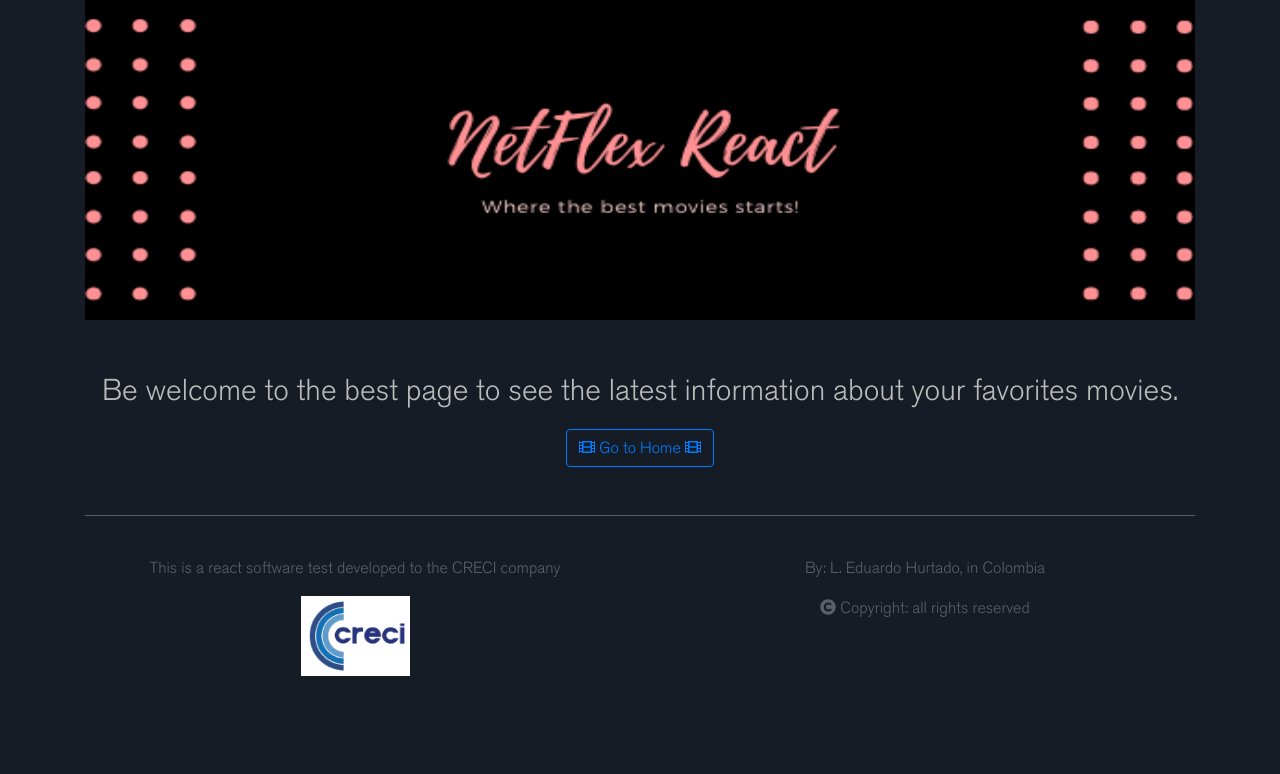
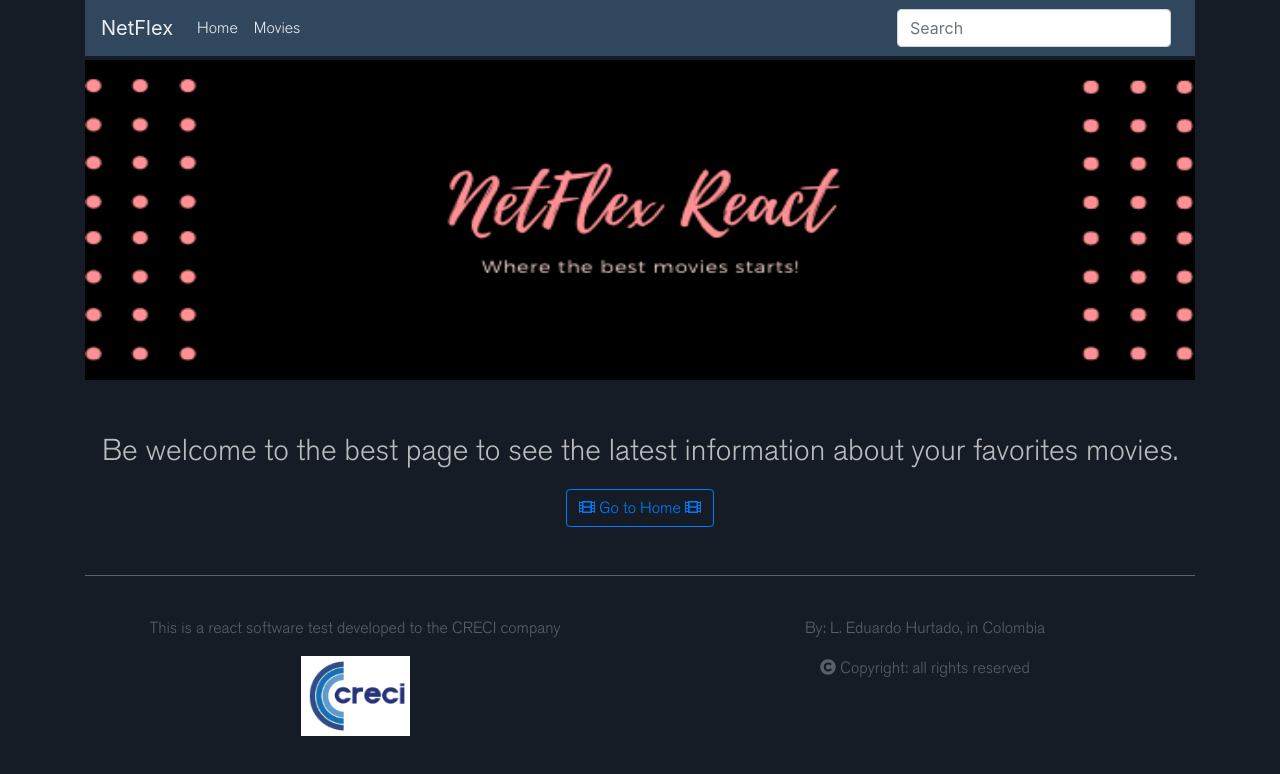
Before and after one commit to eduardohurtado/netflex-react, a React app: page /#/ in a window 1280 px wide. Shown: the top 774 px of the page. Built offline with nearby package versions, Linux system fonts and the light colour scheme.

Commit message:
App v1.0.9 - Added navbar, added functionality to filter movies by genres.

```diff
--- a/src/services/index.tsx
+++ b/src/services/index.tsx
@@ -112,7 +112,7 @@ export const fetchGenre = async (): Promise<IGenresFromServer | null> => {
   }
 };
 export const fetchMovieByGenre = async (
-  genre_id: number
+  getFetchString: string
 ): Promise<IMovies | null> => {
   try {
     const { data } = await axios.get(moviesUrl, {
@@ -120,7 +120,7 @@ export const fetchMovieByGenre = async (
         api_key: apiKey,
         language: "en-US",
         page: 1,
-        with_genres: genre_id
+        with_genres: getFetchString
       }
     });
 
--- a/src/views/home/components/HomeLayout/HomeLayout.tsx
+++ b/src/views/home/components/HomeLayout/HomeLayout.tsx
@@ -7,6 +7,7 @@ import MoviesByGenreList from "../MoviesByGenreList/MoviesByGenreList";
 import TrendingPerson from "../TrendingPerson/TrendingPerson";
 import TopRatedMovies from "../TopRatedMovies/TopRatedMovies";
 import Footer from "../../../shared/components/Footer/Footer";
+import NavBar from "../../../shared/components/NavBar/NavBar";
 
 // Shared components
 import Loading from "../../../../views/shared/components/Loading/Loading";
@@ -17,6 +18,10 @@ import "../../scss/homeLayoutStyle.scss";
 export default function HomeLayout(): JSX.Element {
   return (
     <div className="container homeStyles">
+      <Suspense fallback={<Loading />}>
+        <NavBar />
+      </Suspense>
+
       <Suspense fallback={<Loading />}>
         <Carousel />
       </Suspense>
--- a/src/views/home/components/MoviesByGenreList/MoviesByGenreList.tsx
+++ b/src/views/home/components/MoviesByGenreList/MoviesByGenreList.tsx
@@ -1,5 +1,5 @@
 // Dependencies
-import React, { useState, useEffect } from "react";
+import React, { useState, useEffect, useRef } from "react";
 import ReactStars from "react-rating-stars-component";
 import { Link } from "react-router-dom";
 
@@ -20,23 +20,72 @@ const navigationIcon: React.CSSProperties = {
   cursor: "pointer"
 };
 
-import { fetchGenre, fetchMovieByGenre } from "../../../../services";
+// Services
+import {
+  fetchGenre,
+  fetchMovieByGenre,
+  fetchMovies
+} from "../../../../services";
 
 export default function MoviesByGenreList(): JSX.Element {
   const [genres, setGenres] = useState([]);
   const [movieByGenre, setMovieByGenre] = useState([]);
+  const [nowPlaying, setNowPlaying] = useState([]);
+  const [activeButtons, setActiveButtons] = useState(new Set<number>());
+
+  const buttons = useRef([] as Array<HTMLElement | null>);
 
   useEffect(() => {
     const fetchAPI = async () => {
       setGenres(((await fetchGenre()) as unknown) as []);
-      setMovieByGenre(((await fetchMovieByGenre(28)) as unknown) as []);
+      setMovieByGenre(((await fetchMovieByGenre("28")) as unknown) as []);
+      setNowPlaying(((await fetchMovies()) as unknown) as []);
     };
 
     fetchAPI();
+
+    // Esto es lo que he intentado *****
+
+    // Toggle button "active" class on press
+    // const element = document.getElementById("genresButton");
+    // // or whatever triggers the toggle
+    // const trigger = document.getElementById("js-toggle-sidebar");
+
+    // if (element) {
+    //   element.addEventListener("click", (e) => {
+    //     const element = (e as unknown) as HTMLElement;
+    //     element.classList.add("active");
+    //   });
+    // }
   }, []);
 
-  const handleGenreClick = async (genre_id: number) => {
-    setMovieByGenre(((await fetchMovieByGenre(genre_id)) as unknown) as []);
+  const getFetchString = (): string => {
+    const myArr = Array.from(activeButtons);
+
+    const fetchGendersString = myArr.reduce((acc, curr) => {
+      acc += `${curr.toString()},`;
+
+      return acc;
+    }, "");
+
+    return fetchGendersString;
+  };
+
+  const handleGenreClick = async (genre_id: number, index: number) => {
+    const isActive = activeButtons.has(genre_id);
+    if (isActive) {
+      activeButtons.delete(genre_id);
+      buttons.current[index]?.classList.remove("active");
+    } else {
+      activeButtons.add(genre_id);
+      buttons.current[index]?.classList.add("active");
+    }
+
+    setActiveButtons(activeButtons);
+
+    setMovieByGenre(
+      ((await fetchMovieByGenre(getFetchString())) as unknown) as []
+    );
   };
 
   const genreList = genres.map((item: IGenres, index: number) => {
@@ -44,10 +93,12 @@ export default function MoviesByGenreList(): JSX.Element {
       <li key={index} className="list-inline-item">
         <button
           className="btn btn-outline-info"
+          id={index.toString()}
           type="button"
           onClick={() => {
-            handleGenreClick(item.id);
+            handleGenreClick(item.id, index);
           }}
+          ref={(element) => buttons.current.push(element)}
         >
           {item.name}
         </button>
@@ -55,7 +106,9 @@ export default function MoviesByGenreList(): JSX.Element {
     );
   });
 
-  const movieList = movieByGenre.slice(0, 8).map((item: IMovies, index) => {
+  const movieListByGenre = movieByGenre
+    .slice(0, 8)
+    .map((item: IMovies, index) => {
       return (
         <div className="col-md-3" key={index}>
           <div className="card">
@@ -95,7 +148,20 @@ export default function MoviesByGenreList(): JSX.Element {
         </div>
       </div>
 
-      <div className="row mt-3">{movieList}</div>
+      {movieListByGenre.length > 0 && (
+        <div className="row mt-3">{movieListByGenre}</div>
+      )}
+
+      {movieListByGenre.length === 0 && (
+        <div
+          className="text-center"
+          style={{ color: "#999999", marginBottom: 10 }}
+        >
+          {
+            "Sorry but we cannot find any movie to match with the current genders selected :("
+          }
+        </div>
+      )}
     </>
   );
 }
--- a/src/views/index/components/Banner/Banner.tsx
+++ b/src/views/index/components/Banner/Banner.tsx
@@ -5,5 +5,5 @@ import React from "react";
 import "./bannerStyles.scss";
 
 export default function Banner(): JSX.Element {
-  return <div className="bannerStyles"></div>;
+  return <div className="bannerStyles mt-1"></div>;
 }
--- a/src/views/index/components/IndexLayout/IndexLayout.tsx
+++ b/src/views/index/components/IndexLayout/IndexLayout.tsx
@@ -4,6 +4,7 @@ import { Link } from "react-router-dom";
 
 // Components
 import Banner from "../Banner/Banner";
+import NavBar from "../../../shared/components/NavBar/NavBar";
 
 // Icons
 import { FontAwesomeIcon } from "@fortawesome/react-fontawesome";
@@ -15,6 +16,8 @@ import creciLogo from "../../../../assets/img/creciLogo.png";
 export default function IndexLayout(): JSX.Element {
   return (
     <div className="container">
+      <NavBar />
+
       <Banner />
 
       <p
--- a/src/views/movieDetails/components/MovieDetailsLayout/MovieDetailsLayout.tsx
+++ b/src/views/movieDetails/components/MovieDetailsLayout/MovieDetailsLayout.tsx
@@ -5,6 +5,7 @@ import React, { Suspense } from "react";
 import MovieInfo from "../MovieInfo/MovieInfo";
 import Casts from "../Casts/Casts";
 import SimilarMovies from "../SimilarMovies/SimilarMovies";
+import NavBar from "../../../shared/components/NavBar/NavBar";
 
 // Shared components
 import Loading from "../../../../views/shared/components/Loading/Loading";
@@ -13,6 +14,10 @@ import Footer from "../../../../views/shared/components/Footer/Footer";
 export default function MovieDetail(): JSX.Element {
   return (
     <div className="container">
+      <Suspense fallback={<Loading />}>
+        <NavBar />
+      </Suspense>
+
       <Suspense fallback={<Loading />}>
         <MovieInfo />
       </Suspense>
--- /dev/null
+++ b/src/views/shared/components/NavBar/NavBar.tsx
@@ -0,0 +1,54 @@
+import React from "react";
+import { Link } from "react-router-dom";
+
+export default function NavBar(): JSX.Element {
+  return (
+    <div>
+      <nav
+        className="navbar navbar-expand-lg"
+        style={{ background: "#30475e" }}
+      >
+        <a className="navbar-brand" style={{ color: "#eeeeee" }}>
+          NetFlex
+        </a>
+        <button
+          className="navbar-toggler"
+          type="button"
+          data-toggle="collapse"
+          data-target="#navbarSupportedContent"
+          aria-controls="navbarSupportedContent"
+          aria-expanded="false"
+          aria-label="Toggle navigation"
+        >
+          <span className="navbar-toggler-icon" />
+        </button>
+        <div className="collapse navbar-collapse" id="navbarSupportedContent">
+          <ul className="navbar-nav mr-auto">
+            <li className="nav-item active">
+              <Link to="/">
+                <a className="nav-link" style={{ color: "#eeeeee" }}>
+                  Home <span className="sr-only">(current)</span>
+                </a>
+              </Link>
+            </li>
+            <li className="nav-item active">
+              <Link to="/home">
+                <a className="nav-link" style={{ color: "#eeeeee" }}>
+                  Movies <span className="sr-only">(current)</span>
+                </a>
+              </Link>
+            </li>
+          </ul>
+          <form className="form-inline my-2 my-lg-0">
+            <input
+              className="form-control mr-sm-2"
+              type="search"
+              placeholder="Search"
+              aria-label="Search"
+            />
+          </form>
+        </div>
+      </nav>
+    </div>
+  );
+}
--- a/tsconfig.json
+++ b/tsconfig.json
@@ -13,6 +13,7 @@
     "moduleResolution": "node",
     "skipLibCheck": true,
     "esModuleInterop": true,
+    "downlevelIteration": true,
 
     //Testing those configurations below.
     "strict": true,
--- a/webpack.config.js
+++ b/webpack.config.js
@@ -40,7 +40,7 @@ module.exports = {
       favicon: "./public/favicon.ico"
     })
   ],
-  //   devtool: "source-map",
+  devtool: "source-map",
   devServer: {
     port: 3000,
     historyApiFallback: true
@@ -57,11 +57,11 @@ module.exports = {
         loader: "babel-loader",
         exclude: /node_modules/
       },
-      //   {
-      //     enforce: "pre",
-      //     test: /\.js?$/,
-      //     loader: "source-map-loader",
-      //   },
+      {
+        enforce: "pre",
+        test: /\.js?$/,
+        loader: "source-map-loader"
+      },
       {
         test: /\.s[ac]ss$/i,
         use: [
```
Lines whose indentation alone changed are shown as unchanged.
